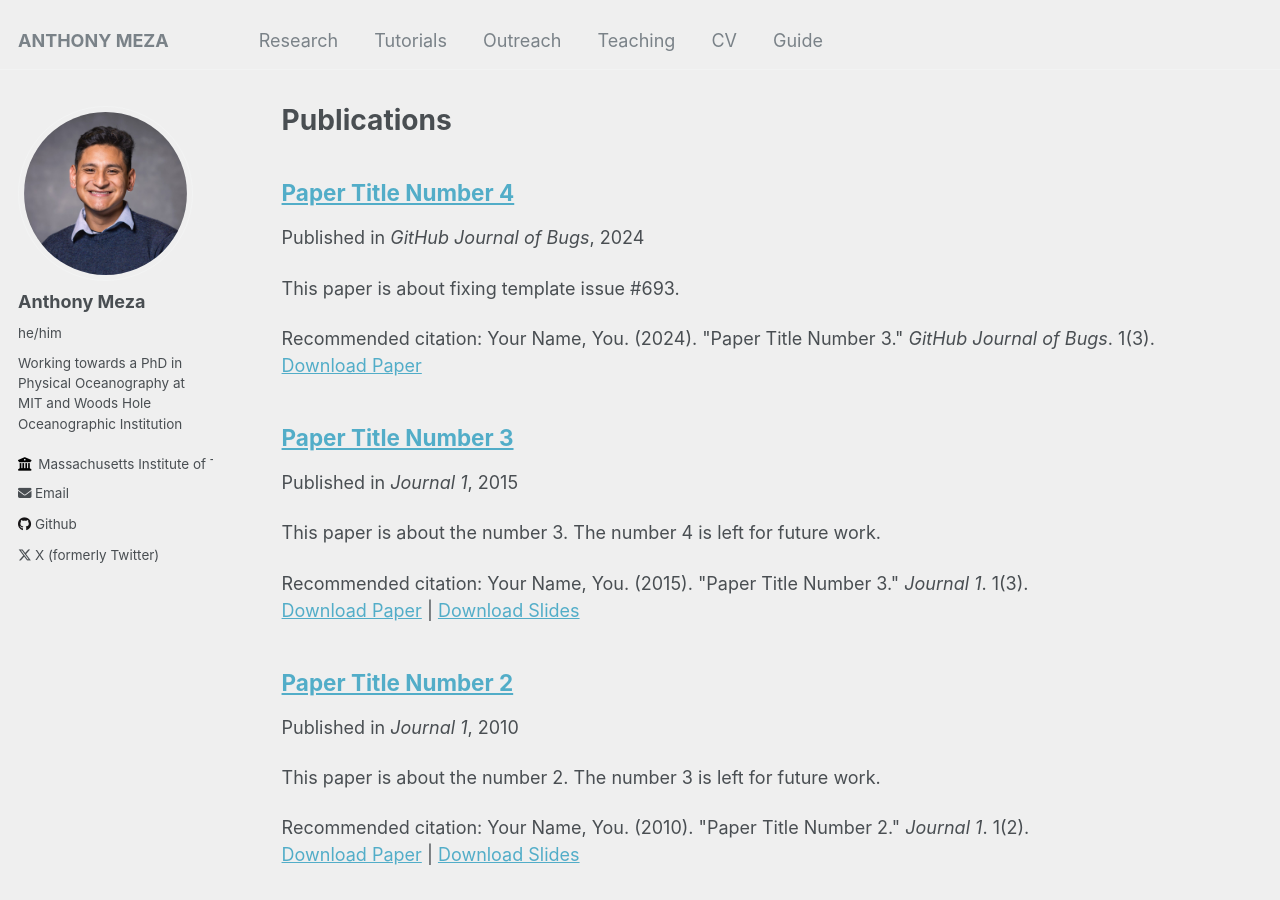
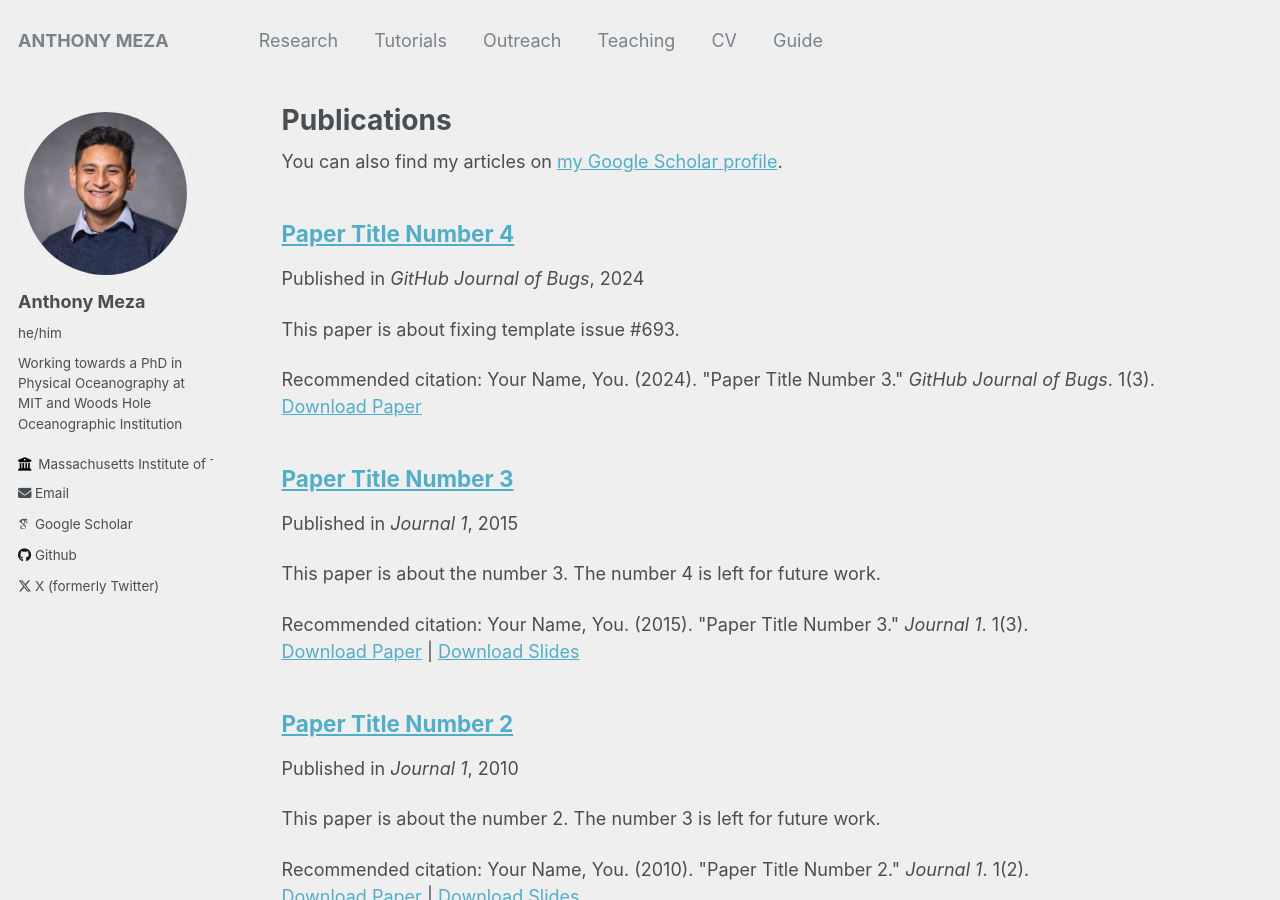
Before and after one commit to anthony-meza/anthony-meza.github.io, a Jekyll site: the page built from _pages/publications.md, in a window 1280 px wide and 900 px high. Built offline with Jekyll 4.4.1, drawn with Linux system fonts in a browser that asks for light colours; some web fonts are replaced; some of the changed lines change nothing that is shown.

Commit message:
Update _config.yml

```diff
--- a/_config.yml
+++ b/_config.yml
@@ -35,7 +35,7 @@
 
   # Academic websites
   arxiv            : # URL - Update with the correct link to your profile
-  googlescholar    : #"https://scholar.google.com/citations?user=PS_CX0AAAAAJ"
+  googlescholar    : "https://scholar.google.com/citations?user=XtGWPFMAAAAJ&hl=en&oi=sra" #"https://scholar.google.com/citations?user=PS_CX0AAAAAJ"
   impactstory      : # URL
   orcid            : #"http://orcid.org/yourorcidurl"
   semantic         : # URL
```
